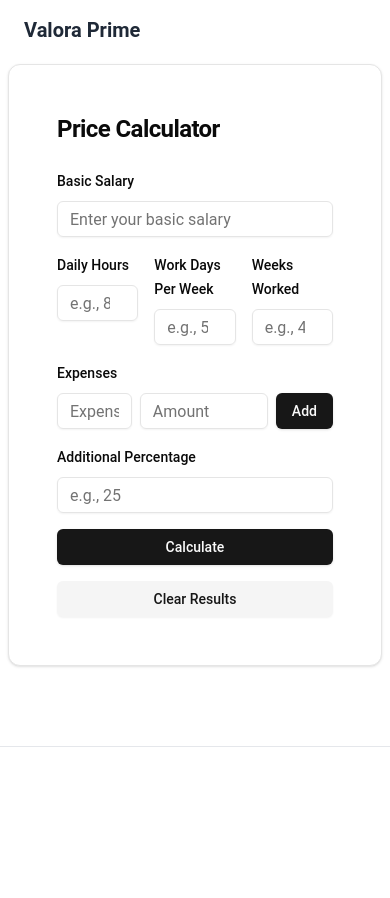
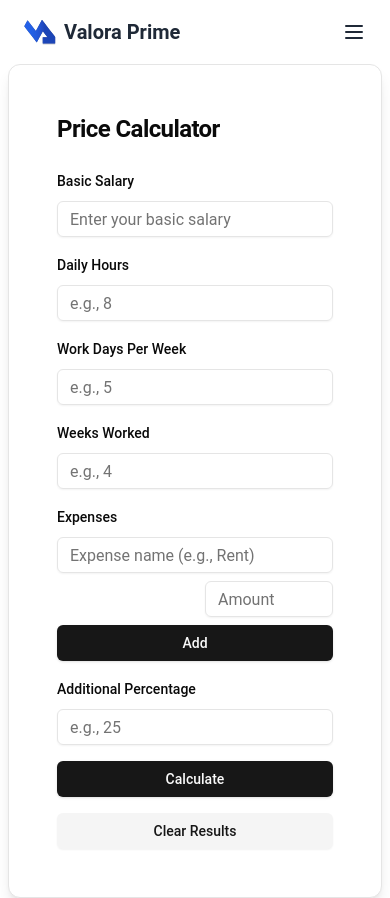
Before and after one commit to itsteddydev/valoraprime, a React (Vite) app: page /calculateprice in a window 390 px wide. Shown: the top 898 px of the page. Built offline with nearby package versions, Linux system fonts and the light colour scheme.

Commit message:
Actualizar diseño y funcionalidad de la calculadora: cambiar a MainLayout, ajustar márgenes, agregar emoji a enlaces y controlar la visualización de resultados.

```diff
--- a/dev-dist/sw.js
+++ b/dev-dist/sw.js
@@ -82,7 +82,7 @@ define(['./workbox-54d0af47'], (function (workbox) { 'use strict';
     "revision": "3ca0b8505b4bec776b69afdba2768812"
   }, {
     "url": "index.html",
-    "revision": "0.ra7vkve1cr8"
+    "revision": "0.lvgfqpefgi8"
   }], {});
   workbox.cleanupOutdatedCaches();
   workbox.registerRoute(new workbox.NavigationRoute(workbox.createHandlerBoundToURL("index.html"), {
--- a/public/locales/en/header.json
+++ b/public/locales/en/header.json
@@ -3,22 +3,26 @@
     {
       "id": 1,
       "name": "Home",
-      "link": "/#home"
+      "link": "/#home",
+      "emoji": "🏠"
     },
     {
       "id": 2,
       "name": "Features",
-      "link": "/#features"
+      "link": "/#features",
+      "emoji": "🚀"
     },
     {
       "id": 3,
       "name": "Testimonials",
-      "link": "/#testimonials"
+      "link": "/#testimonials",
+      "emoji": "👥"
     },
     {
       "id": 4,
       "name": "FAQ",
-      "link": "/#faq"
+      "link": "/#faq",
+      "emoji": "❓"
     }
   ]
 }
--- a/src/adapters/ui/calculator/CalculatorForm.jsx
+++ b/src/adapters/ui/calculator/CalculatorForm.jsx
@@ -22,10 +22,37 @@ export default function CalculatorForm() {
 
   const [expenseName, setExpenseName] = useState("");
   const [expenseAmount, setExpenseAmount] = useState("");
+  const [showResults, setShowResults] = useState(false);
+
+  const handleCalculate = () => {
+    calculate();
+    setShowResults(true); // Muestra ResultsView después de calcular
+  };
+
+  const handleClear = () => {
+    // Limpia el localStorage
+    localStorage.removeItem("calculatorFormData");
+    localStorage.removeItem("calculationResults");
+
+    // Reinicia los estados locales
+    updateFormData("salary", "");
+    updateFormData("dailyHours", "");
+    updateFormData("workDaysPerWeek", "");
+    updateFormData("weeksWorked", "");
+    updateFormData("expenses", []); // Limpia los gastos
+    updateFormData("additionalPercentage", "");
+
+    setExpenseName("");
+    setExpenseAmount("");
+
+    // Oculta ResultsView
+    setShowResults(false);
+  };
+
 
   return (
     <Suspense fallback="loading...">
-      <Card className="p-6 max-w-2xl mx-auto">
+      <Card className="p-6 max-w-2xl mx-auto mb-6 shadow-lg">
         <CardHeader>
           <CardTitle className="text-2xl font-bold">{t("title")}</CardTitle>
         </CardHeader>
@@ -47,7 +74,7 @@ export default function CalculatorForm() {
 
           {/* Weekly Hours Inputs */}
           <div className="mb-4 grid grid-cols-3 gap-4">
-            <div>
+            <div className="col-span-3 md:col-span-1">
               <Label className="font-medium">{t("weeklyHours.dailyHours.label")}</Label>
               <Input
                 type="number"
@@ -57,7 +84,7 @@ export default function CalculatorForm() {
                 className="mt-2"
               />
             </div>
-            <div>
+            <div className="col-span-3 md:col-span-1">
               <Label className="font-medium">{t("weeklyHours.workDaysPerWeek.label")}</Label>
               <Input
                 type="number"
@@ -67,7 +94,7 @@ export default function CalculatorForm() {
                 className="mt-2"
               />
             </div>
-            <div>
+            <div className="col-span-3 md:col-span-1">
               <Label className="font-medium">{t("weeklyHours.weeksWorked.label")}</Label>
               <Input
                 type="number"
@@ -82,7 +109,8 @@ export default function CalculatorForm() {
           {/* Expense Inputs */}
           <div className="mb-4">
             <Label className="font-medium">{t("expenses.label")}</Label>
-            <div className="flex gap-2 mt-2">
+            <div className="flex flex-col md:flex-row
+             gap-2 mt-2">
               <Input
                 type="text"
                 placeholder={t("expenses.namePlaceholder")}
@@ -90,6 +118,7 @@ export default function CalculatorForm() {
                 onChange={(e) => setExpenseName(e.target.value)}
                 className="flex-grow"
               />
+              <div className="flex justify-end">
                 <Input
                   type="number"
                   placeholder={t("expenses.amountPlaceholder")}
@@ -97,6 +126,7 @@ export default function CalculatorForm() {
                   onChange={(e) => setExpenseAmount(e.target.value)}
                   className="w-32"
                 />
+              </div>
               <Button
                 onClick={() => {
                   addExpense(expenseName, expenseAmount);
@@ -138,23 +168,17 @@ export default function CalculatorForm() {
             />
           </div>
 
-          {/* Calculate Button */}
-          <Button className="w-full" onClick={calculate}>
+          {/* Botón para calcular */}
+          <Button className="w-full" onClick={handleCalculate}>
             {t("buttons.calculate")}
           </Button>
-          <Button
-            variant="secondary"
-            className="w-full mt-4"
-            onClick={() => {
-              localStorage.removeItem("calculationResults"); // Borrar resultados guardados
-              window.location.reload(); // Recargar para reiniciar el estado
-            }}
-          >
+          {/* Botón para limpiar */}
+          <Button variant="secondary" className="w-full mt-4" onClick={handleClear}>
             {t("buttons.clearResults")}
           </Button>
 
-          {/* Results */}
-          <ResultsView results={results} error={t("resultError")} />
+          {/* ResultsView controlado por showResults */}
+          {showResults && <ResultsView results={results} error={t("resultError")} />}
         </CardContent>
       </Card>
     </Suspense>
--- a/src/adapters/ui/calculator/ResultsView.jsx
+++ b/src/adapters/ui/calculator/ResultsView.jsx
@@ -25,18 +25,18 @@ export default function ResultsView({ results }) {
         <h2 className="text-xl font-bold mb-4">{t("title")}</h2>
 
         <div className="mb-4">
-          <p><strong>{t("monthlyExpenses")}:</strong> ${results.monthlyExpenses.toFixed(2)}</p>
-          <p><strong>{t("weeklyHours")}:</strong> {results.weeklyHours} hours</p>
+          <p><strong>{t("monthlyExpenses")}:</strong> <br className="sm:hidden" /> ${results.monthlyExpenses.toFixed(2)}</p>
+          <p><strong>{t("weeklyHours")}:</strong><br className="sm:hidden" />  {results.weeklyHours} hours</p>
         </div>
 
         <div className="mb-4">
-          <p><strong>{t("priceWithoutAdditional")}:</strong> ${results.priceWithoutAdditional.toFixed(2)}</p>
-          <p><strong>{t("finalPriceWithAdditional")}:</strong> ${results.finalPrice.toFixed(2)}</p>
+          <p><strong>{t("priceWithoutAdditional")}:</strong><br className="sm:hidden" />  ${results.priceWithoutAdditional.toFixed(2)}</p>
+          <p><strong>{t("finalPriceWithAdditional")}:</strong><br className="sm:hidden" />  ${results.finalPrice.toFixed(2)}</p>
         </div>
 
         <div className="mb-4">
-          <p><strong>{t("totalSalaryWithoutAdditional")}:</strong> ${results.totalSalaryWithoutAdditional.toFixed(2)}</p>
-          <p><strong>{t("totalSalaryWithAdditional")}:</strong> ${results.totalSalaryWithAdditional.toFixed(2)}</p>
+          <p><strong>{t("totalSalaryWithoutAdditional")}:</strong><br className="sm:hidden" />  ${results.totalSalaryWithoutAdditional.toFixed(2)}</p>
+          <p><strong>{t("totalSalaryWithAdditional")}:</strong><br className="sm:hidden" />  ${results.totalSalaryWithAdditional.toFixed(2)}</p>
         </div>
       </div>
     </Suspense>
--- a/src/layouts/MainLayout.jsx
+++ b/src/layouts/MainLayout.jsx
@@ -11,7 +11,7 @@ const MainLayout = () => {
       <Header />
 
       {/* Main Content */}
-      <main className="pb-20 pt-16 md:pt-24 md:pb-16 overflow-y-auto">
+      <main className="pb-20 pt-16 md:pt-24 md:pb-0 overflow-y-auto">
         <div className="max-w-[1200px] mx-auto px-2">
           <Outlet />
         </div>
--- a/src/pages/Home.jsx
+++ b/src/pages/Home.jsx
@@ -9,9 +9,18 @@ const Home = () => {
   return (
     <div className="container mx-auto flex flex-col items-center text-center">
       <HeroSection />
-      <FeaturesSection />
+
+      {/* Sección con fondo azul muy claro */}
+      <section className="bg-blue-50 w-full">
+        <FeaturesSection />
+      </section>
+
       <TestimonialsSection />
-      <FAQSection />
+
+      {/* Sección con fondo gris claro */}
+      <section className="bg-blue-50 w-full">
+        <FAQSection />
+      </section>
     </div>
 
 
--- a/src/router.jsx
+++ b/src/router.jsx
@@ -26,7 +26,7 @@ const router = createBrowserRouter([
   },
   {
     path: "/calculateprice",
-    element: <Layout />,
+    element: <MainLayout />,
     children: [
       {
         index: true,
--- a/src/shared/components/Footer.jsx
+++ b/src/shared/components/Footer.jsx
@@ -45,7 +45,7 @@ const Footer = () => {
       </footer> */}
 
       {/* Footer for Desktop */}
-      <footer className="py-12 min-h-screen flex flex-col justify-center bg-white border-t border-gray-200">
+      <footer className="pb-12 min-h-screen flex flex-col justify-center bg-white border-t drop-shadow-2xl border-gray-200">
         <div className="max-w-[1200px] mx-auto text-center px-4">
           {/* Título */}
           <h2 className="text-xl font-semibold text-gray-800 mb-2">{t("title")}</h2>
--- a/src/shared/components/Header.jsx
+++ b/src/shared/components/Header.jsx
@@ -7,6 +7,7 @@ import LanguageSelector from "./LanguageSelector";
 const Header = () => {
   const [scrolled, setScrolled] = useState(false);
   const [menuOpen, setMenuOpen] = useState(false);
+  const [isPWAInstalled, setIsPWAInstalled] = useState(false);
   const { t, i18n } = useTranslation(["header"]);
 
   useEffect(() => {
@@ -19,6 +20,15 @@ const Header = () => {
     return () => {
       window.removeEventListener("scroll", handleScroll);
     };
+  }, []);
+
+  useEffect(() => {
+    const checkIfPWAInstalled = () => {
+      if (window.matchMedia("(display-mode: standalone)").matches) {
+        setIsPWAInstalled(true);
+      }
+    };
+    checkIfPWAInstalled();
   }, []);
 
   const handleNavClick = (e, link) => {
@@ -40,10 +50,22 @@ const Header = () => {
             }`}
         >
           {/* Logo */}
+          <div className="flex items-center gap-2">
+            <NavLink to="/" className="text-xl font-bold text-gray-800 hover:text-black">
+              <img src="/vo-1.svg" alt="Valora Prime" className="size-8" />
+            </NavLink>
             <NavLink to="/" className="text-xl font-bold text-gray-800 hover:text-black">
               Valora Prime
             </NavLink>
+          </div>
+          {isPWAInstalled && (
+            <nav className="md:hidden">
+              <LanguageSelector />
+            </nav>
+          )}
 
+          {!isPWAInstalled && (
+            <>
               {/* Desktop Navigation */}
               <nav className="hidden md:flex gap-6 items-center">
 
@@ -90,10 +112,12 @@ const Header = () => {
                   />
                 </svg>
               </button>
+            </>
+          )}
         </div>
 
         {/* Mobile Menu */}
-        {menuOpen && (
+        {menuOpen && !isPWAInstalled && (
           <div className="md:hidden bg-white shadow-md">
             <nav className="flex flex-col items-center gap-4 py-4">
               {t("navItemsDesktop", { returnObjects: true }).map((item) => (
@@ -115,23 +139,33 @@ const Header = () => {
           </div>
         )}
 
-        {/* Mobile Menu */}
-        {/* {menuOpen && (
-          <div className="md:hidden bg-white shadow-md">
-            <nav className="flex flex-col items-center gap-4 py-4">
-              {navItemsDesktop.map((item) => (
+
+
+        {/* Mobile Navigation  */}
+        {isPWAInstalled && (
+          <nav className="bg-white border-t border-gray-200 md:hidden fixed bottom-0 left-0 w-full z-10">
+            <div className="flex justify-around items-center py-2">
+
+
+
+              {t("navItemsDesktop", { returnObjects: true }).map((item) => (
                 <a
                   key={item.id}
                   href={item.link}
                   onClick={(e) => handleNavClick(e, item.link)}
-                  className="text-gray-800 hover:text-black text-base font-medium"
+                  className="flex flex-col items-center text-gray-700 hover:text-black"
                 >
-                  {item.name}
+                  <span className="text-xl">{item.emoji}</span>
+                  <span className="text-sm font-medium">{item.name}</span>
                 </a>
               ))}
+
+            </div>
           </nav>
-          </div>
-        )} */}
+
+        )}
+
+
       </header>
     </Suspense>
   );
--- /dev/null
+++ b/src/shared/components/ui/NavMobile.jsx
@@ -0,0 +1,28 @@
+import React from 'react';
+import PropTypes from 'prop-types';
+import './NavMobile.css';
+
+const NavMobile = ({ links }) => {
+  return (
+    <nav className="nav-mobile">
+      <ul>
+        {links.map((link, index) => (
+          <li key={index}>
+            <a href={link.href}>{link.text}</a>
+          </li>
+        ))}
+      </ul>
+    </nav>
+  );
+};
+
+NavMobile.propTypes = {
+  links: PropTypes.arrayOf(
+    PropTypes.shape({
+      href: PropTypes.string.isRequired,
+      text: PropTypes.string.isRequired
+    })
+  ).isRequired
+};
+
+export default NavMobile;
--- a/vite.config.js
+++ b/vite.config.js
@@ -16,8 +16,8 @@ export default defineConfig({
     //   globPatterns: ["**/*.{js,css,html,ico,png,svg}"],
     // },
     manifest: {
-      name: "ValoraPrime",
-      short_name: "ValoraPrime",
+      name: "Valora Prime",
+      short_name: "Valora Prime",
       description: "Tu herramienta fundamental para valorar y gestionar tus finanzas personales de manera profesional",
       start_url: "/",
       id: "/",
```
Also changed, not shown: public/locales/es/header.json (+9 -5 lines). Lines whose indentation alone changed are shown as unchanged.
